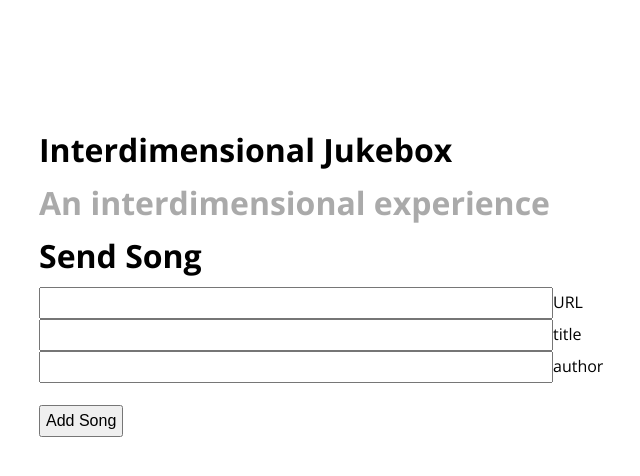
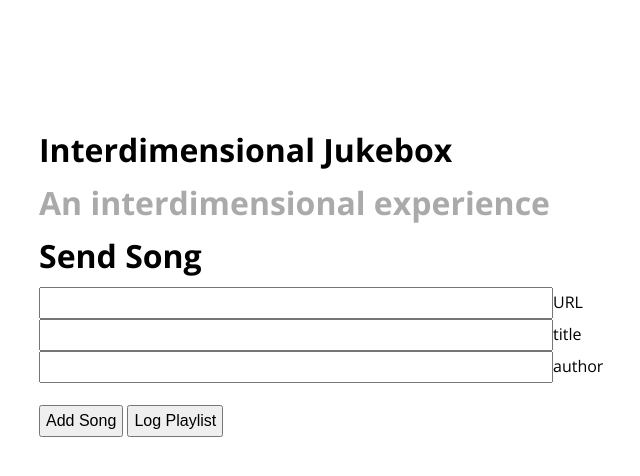
Before and after one commit to Double-Dragon/interdimensional-jukebox, a plain HTML site: page app/index.html in a window 1280 px wide. Shown: the whole page, without its empty margins (281-921 px from the left). Drawn offline with nearby package versions, Linux system fonts and the light colour scheme; files that its build step writes are made by us from their sources; files whose address does not match are found by name.

Commit message:
add getPlaylist button

```diff
--- a/app/index.html
+++ b/app/index.html
@@ -15,6 +15,7 @@
   <input id="title">title</input>
   <input id="author">author</input>
   <br><br><button id="send" onclick="addSong()">Add Song</button>
+  <button onclick="logPlaylist()">Log Playlist</button>
   <br><br>
   <span id="status"></span>
   <div id="player"></div>
```
